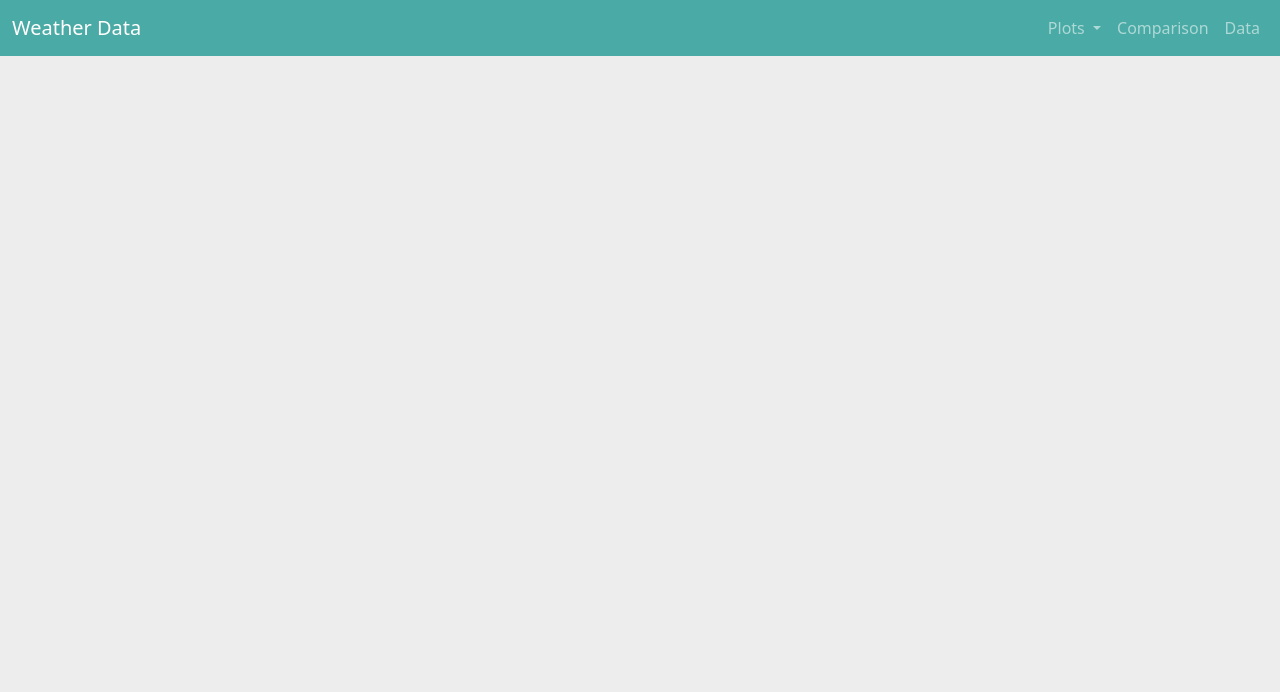
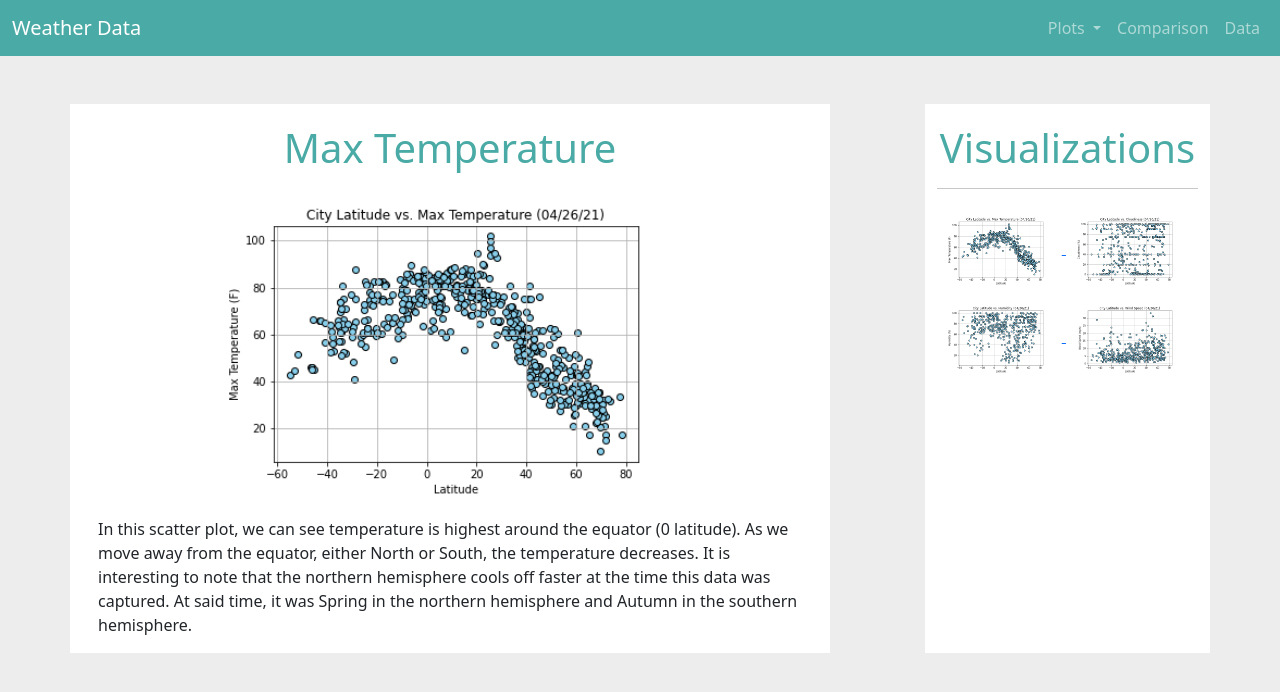
Before and after one commit to danijmartin/Web-Design-Challenge, a plain HTML site: page Resources/max_temp.html in a window 1280 px wide. Drawn offline with nearby package versions, Linux system fonts and the light colour scheme.

Commit message:
completed visualization

```diff
--- a/Resources/max_temp.html
+++ b/Resources/max_temp.html
@@ -15,7 +15,7 @@
 
 	<nav class="navbar navbar-expand-lg navbar-dark" style="background-color: #4aaaa5">
 	  <div class="container-fluid">
-	    <a class="navbar-brand" href="index.html">Weather Data</a>
+	    <a class="navbar-brand" href="..\index.html">Weather Data</a>
 	    <button class="navbar-toggler" type="button" data-bs-toggle="collapse" data-bs-target="#navbarSupportedContent" aria-controls="navbarSupportedContent" aria-expanded="false" aria-label="Toggle navigation">
 	      <span class="navbar-toggler-icon"></span>
 	    </button>
@@ -43,7 +43,36 @@
 	  </div>
 	</nav>
 
+	<div class="container">
+		<div class="row mt-md-5">
+			<div class="col-md-8" style="background-color: white;">
+				<h1 style="text-align: center; color: #4aaaa5; margin-top: 20px">Max Temperature</h1>
 
+				<div class="clearfix  m-3">
+					<img src="..\Visualizations/lat_vs_temp.png" class="col-8 mb-3" style="display:block; margin:auto" alt="Latitude vs Max Temperature">
+					<p>
+						In this scatter plot, we can see temperature is highest around the equator (0 latitude). As we move away from the equator, either North or South, the temperature decreases. It is interesting to note that the northern hemisphere cools off faster at the time this data was captured. At said time, it was Spring in the northern hemisphere and Autumn in the southern hemisphere.
+					</p>
+				</div>
+			</div>
+			<div class="col-md-3 offset-md-1" style="background-color: white;">
+				<h1 style="text-align: center; color: #4aaaa5; margin-top: 20px">Visualizations</h1>
+				<hr>
+				<a href="max_temp.html">
+					<img src="..\Visualizations/lat_vs_temp.png" class="col-5 m-2" alt="Latitude vs. Temperature">
+				</a>
+				<a href="cloudiness.html">
+					<img src="..\Visualizations/lat_vs_cloudiness.png" class="col-5 m-2" alt="Latitude vs. Cloudiness">
+				</a>
+				<a href="humidity.html">
+					<img src="..\Visualizations/lat_vs_humidity.png" class="col-md-5 m-2" alt="Latitude vs. Humidity">
+				</a>
+				<a href="wind_speed.html">
+					<img src="..\Visualizations/lat_vs_windspeed.png" class="col-md-5 m-2" alt="Latitude vs. Windspeed">
+				</a>
+			</div>
+		</div>
+	</div>
 
 
     <script src="https://cdn.jsdelivr.net/npm/bootstrap@5.0.1/dist/js/bootstrap.bundle.min.js" integrity="sha384-gtEjrD/SeCtmISkJkNUaaKMoLD0//ElJ19smozuHV6z3Iehds+3Ulb9Bn9Plx0x4" crossorigin="anonymous"></script>
```
